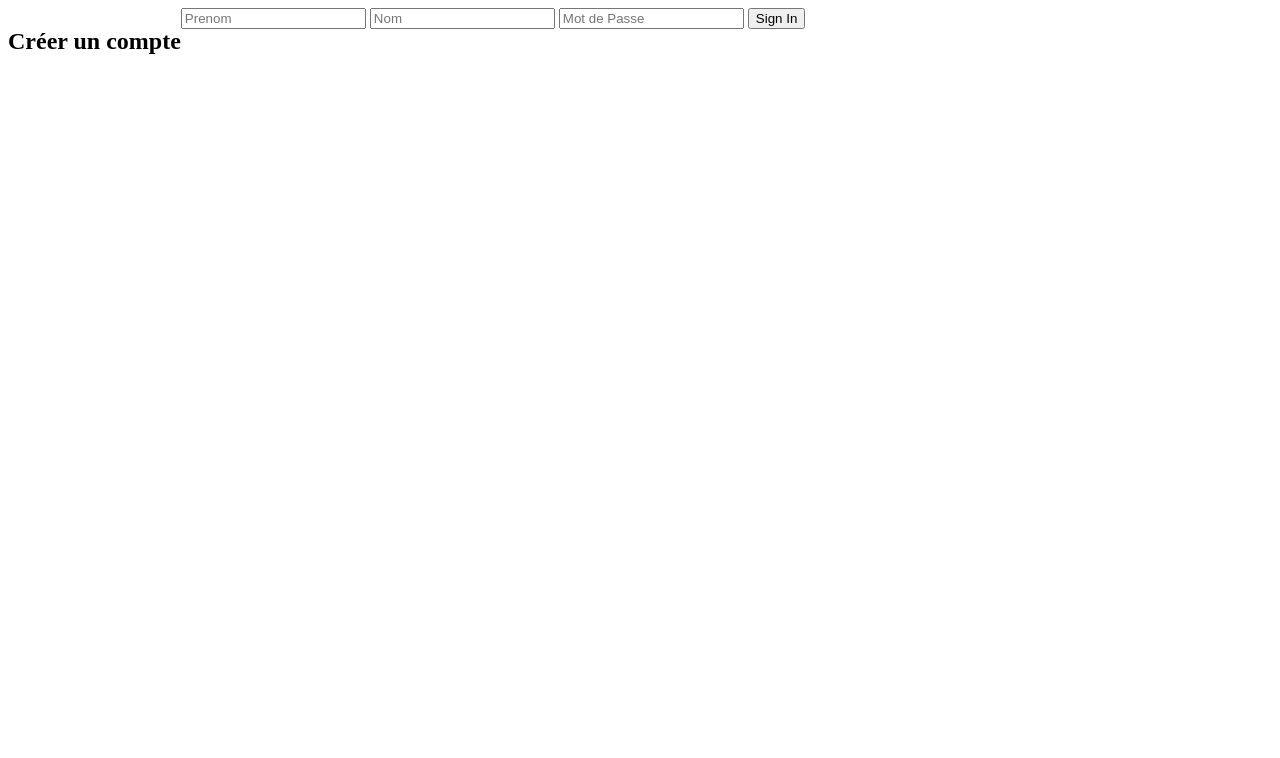
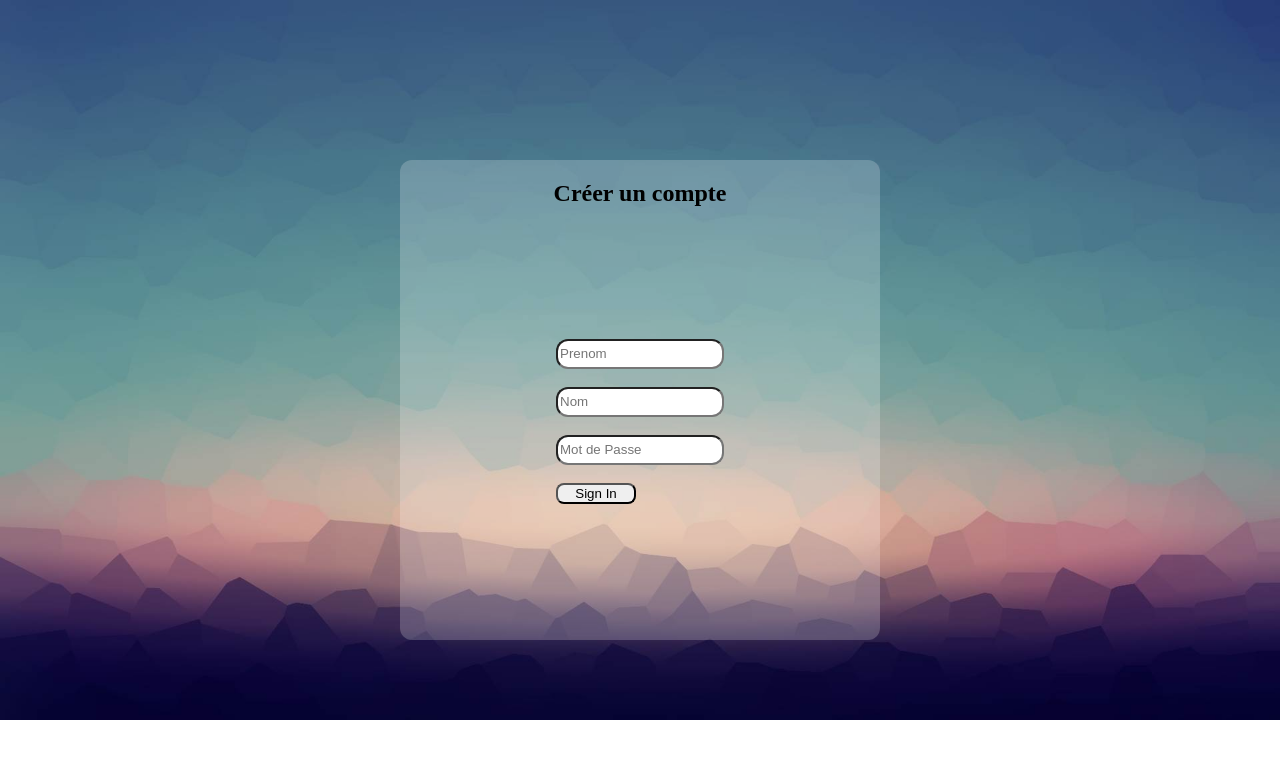
Before and after one commit to unpetitcookie/Frontprojet48h, a plain HTML site: page html/createAccount.html in a window 1280 px wide. Drawn offline with Linux system fonts and the light colour scheme.

Commit message:
v1 create account

```diff
--- a/Css/createAccount.css
+++ b/Css/createAccount.css
@@ -1,4 +1,40 @@
 #formContainer{
     display: flex;
+    align-items: center;
+    position: absolute;
+    flex-direction: column;
+    top: 50%;
+    left: 50%;
+    transform: translate(-50%,-50%);
+    background-color: rgba(255, 255, 255, 0.203);
+    border-radius: 12px;
+    width: 30rem;
+    height: 30rem;
+}
 
+#formContainer input{
+    display: flex;
+    width: 10rem;
+    border-radius: 12px;
+    height: 1.5rem;
 }
+
+#formContainer h2{
+    display: flex;
+    align-self: center;
+    padding-bottom: 7rem;
+}
+
+body{
+    width:max-content;
+    background-repeat: no-repeat;
+    background-size: cover;
+}
+
+#formContainer button{
+    display: flex;
+    justify-content: center;
+    align-self: center;
+    width: 5rem;
+    border-radius: 8px;
+}
--- a/html/createAccount.html
+++ b/html/createAccount.html
@@ -5,16 +5,16 @@
     <meta http-equiv="X-UA-Compatible" content="IE=edge">
     <meta name="viewport" content="width=device-width, initial-scale=1.0">
     <link rel="stylesheet" href="../Css/createAccount.css">
-    <title>CreateAccount</title>
+    <title>Créer un compte</title>
 </head>
-<body>
+<body background="../login-background.jpg">
 
     <div id="formContainer">
         <h2>Créer un compte</h2>
         <form method="post">
-            <input type="text" placeholder="Prenom">
-            <input type="text" placeholder="Nom">
-            <input type="text" placeholder="Mot de Passe">
+            <input type="text" placeholder="Prenom" id="prenom"><br>
+            <input type="text" placeholder="Nom" id="nom"><br>
+            <input type="text" placeholder="Mot de Passe" id="mdp"><br>
             <button>Sign In</button>
         </form>
     </div>
```
Also changed, not shown: login-background.jpg (added).
